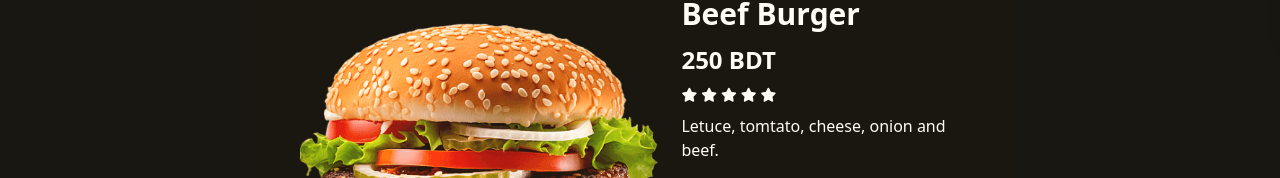
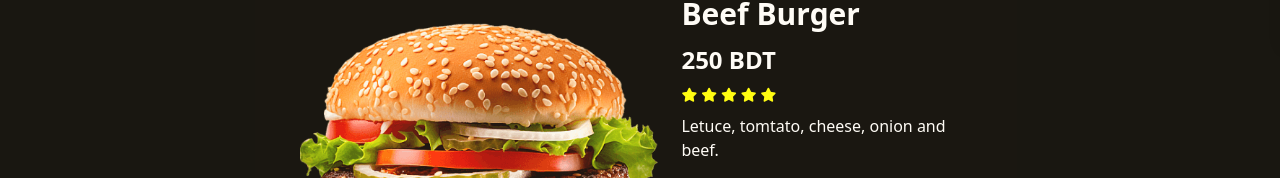
Before and after one commit to shahed32156/Burger-web, a React (Vite) app: page /order_now in a window 1280 px wide. Shown: the part 760-938 px from the top of the page. Built offline with nearby package versions, Linux system fonts and the light colour scheme; a web font is replaced by a local one.

Commit message:
Update Order.jsx

```diff
--- a/src/ORDER_NOW/Order.jsx
+++ b/src/ORDER_NOW/Order.jsx
@@ -50,7 +50,7 @@ const Order = () => {
                             <div className='flex flex-col gap-3'>
                                 <h1 className='text-3xl font-bold'>Beef Burger</h1>
                                 <p className='text-2xl font-semibold'>250 BDT</p>
-                                <div className='flex items-center gap-1'>
+                                <div className='flex items-center gap-1 text-[yellow]'>
                                 <i className="fa-solid fa-star text-[14px]"></i>
                                 <i className="fa-solid fa-star text-[14px]"></i>
                                 <i className="fa-solid fa-star text-[14px]"></i>
```
